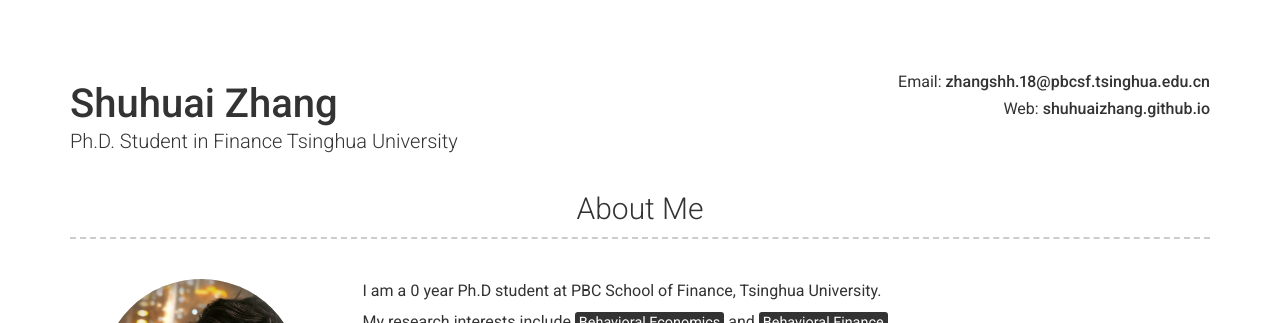
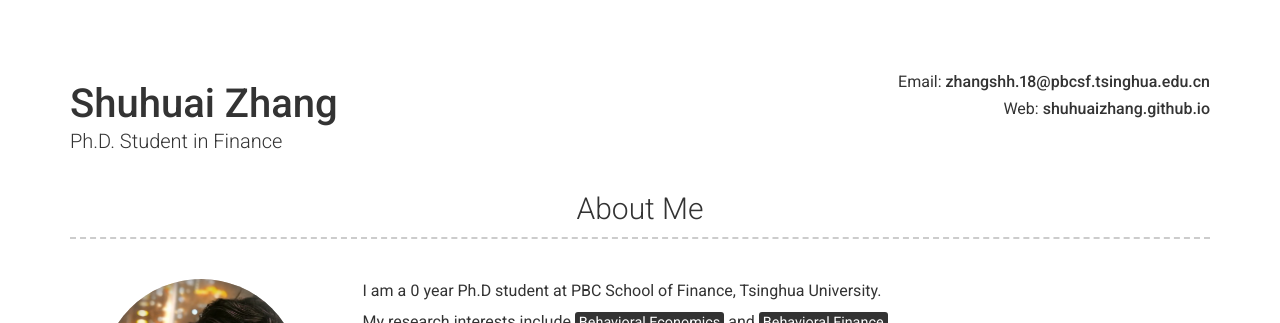
Before and after one commit to shuhuaizhang/shuhuaizhang.github.io, a Jekyll site: the page built from index.md, in a window 1280 px wide. Shown: the top 323 px of the page. Built offline with Jekyll 4.4.1, drawn with Linux system fonts in a browser that asks for light colours; nearby versions of some CDN libraries.

Commit message:
Update _config.yml

```diff
--- a/_config.yml
+++ b/_config.yml
@@ -4,10 +4,7 @@ repository: Git repository where your resume will be hosted, only required if yo
 
 # Personal info
 name: Shuhuai Zhang
-title: |
-  Ph.D. Student in Finance
-
-  Tsinghua University
+title: Ph.D. Student in Finance
 email: zhangshh.18@pbcsf.tsinghua.edu.cn
 website: shuhuaizhang.github.io
 
```
